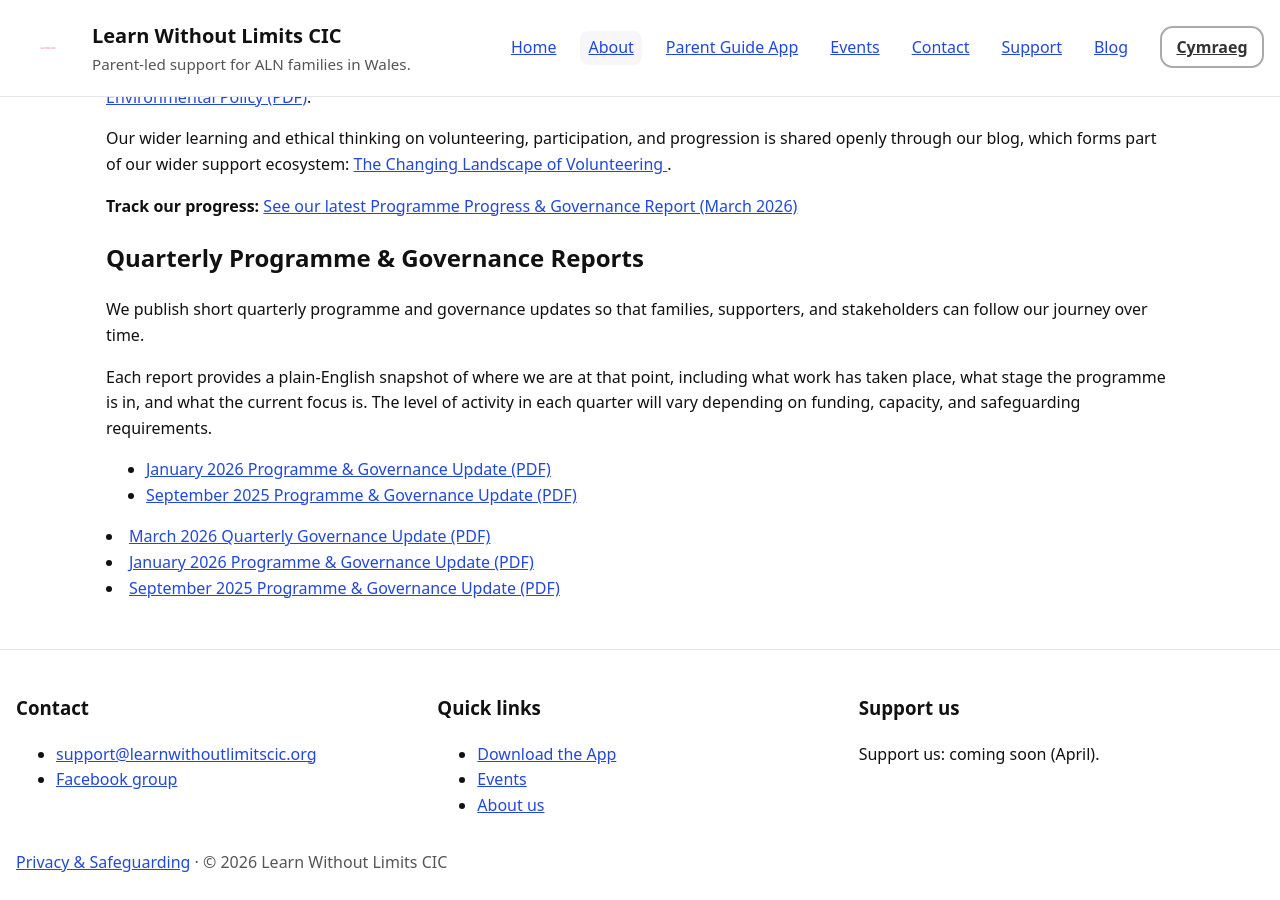
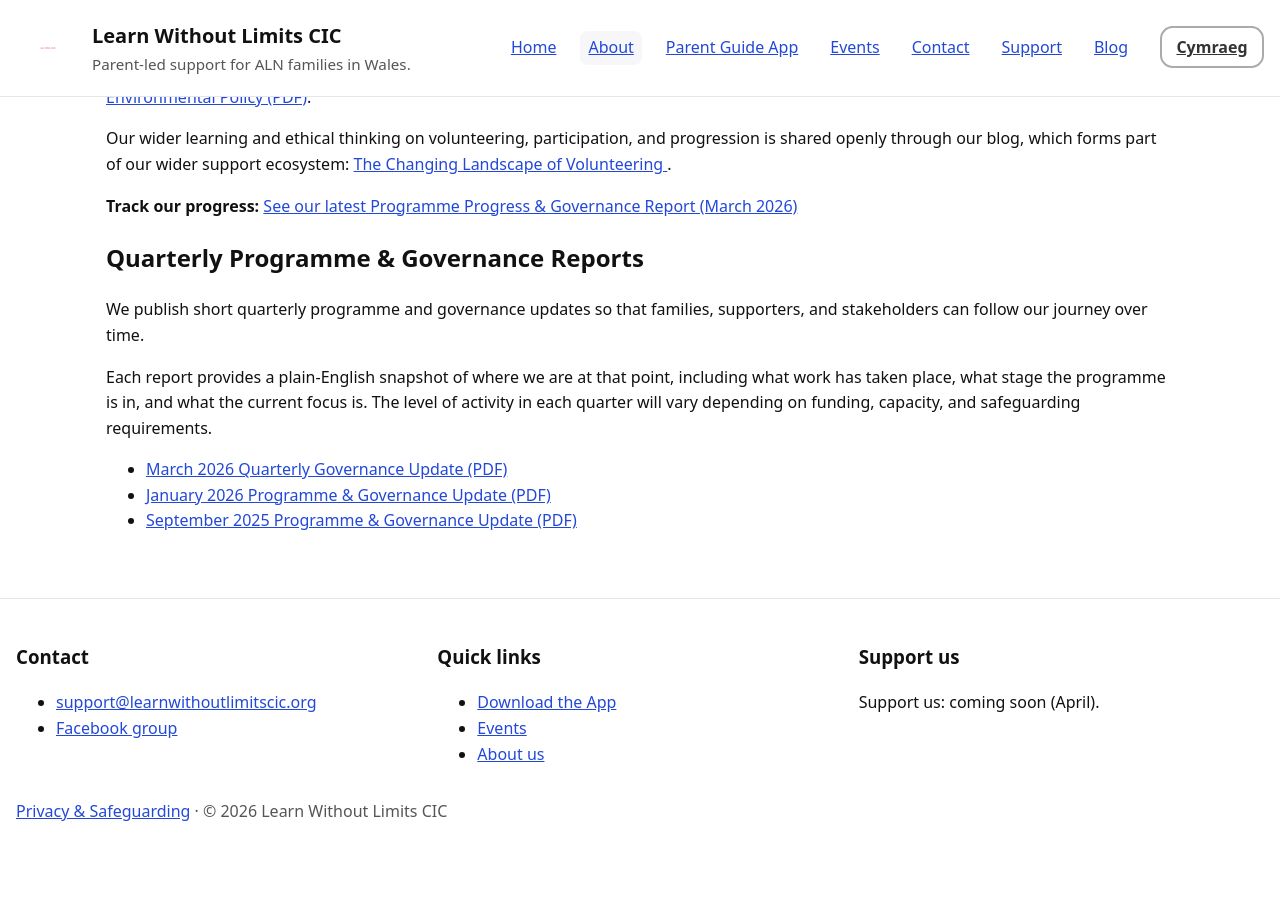
Before and after one commit to StephShobiye/learnwithoutlimitscic.github.io, a Jekyll site: the page about.en.html, which Jekyll copies as it is, in a window 1280 px wide and 900 px high, scrolled down 2780 px. Built offline with Jekyll 4.4.1, drawn with Linux system fonts in a browser that asks for light colours; after the commit the page ends 3629 px from its top, so only the background shows below that.

Commit message:
Update about.en.html
correct report list

```diff
--- a/about.en.html
+++ b/about.en.html
@@ -212,17 +212,6 @@ will vary depending on funding, capacity, and safeguarding requirements.
 </p>
 
 <ul>
-      <li>
-        <a href="/reports/January_2026_Public_Programme_Governance_Update_LWL_FINAL.pdf">
-          January 2026 Programme &amp; Governance Update (PDF)
-        </a>
-      </li>
-      <li>
-        <a href="/reports/September_2025_Public_Programme_Governance_Update_LWL_CORRECTED.pdf">
-          September 2025 Programme &amp; Governance Update (PDF)
-        </a>
-      </li>
-    </ul>
   <li>
     <a href="/reports/LWL_Quarterly_Governance_Update_March_2026.pdf">
       March 2026 Quarterly Governance Update (PDF)
```
